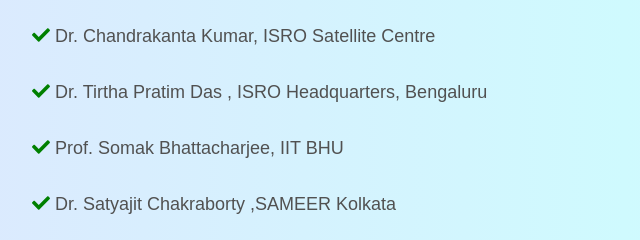
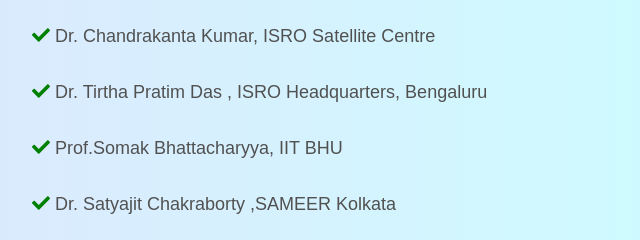
Before and after one commit to AEC-ECE-Developers/Committee-Folder, a website built with Vite: page index.html in a window 1280 px wide. Shown: the part 2320-2560 px from the top of the page, 16-656 px from the left. Built offline with nearby package versions, Linux system fonts and the light colour scheme.

Commit message:
Update index.html

```diff
--- a/index.html
+++ b/index.html
@@ -175,7 +175,7 @@
                 <li><i class="tick-icon fas fa-check"></i>Dr. Tirtha Pratim Das , ISRO Headquarters, Bengaluru
                 </li>                <br>
 
-                <li><i class="tick-icon fas fa-check"></i>Prof. Somak Bhattacharjee, IIT BHU
+                <li><i class="tick-icon fas fa-check"></i>Prof.Somak Bhattacharyya, IIT BHU
                 </li>                <br>
 
                 <li><i class="tick-icon fas fa-check"></i>Dr. Satyajit Chakraborty ,SAMEER Kolkata
```
